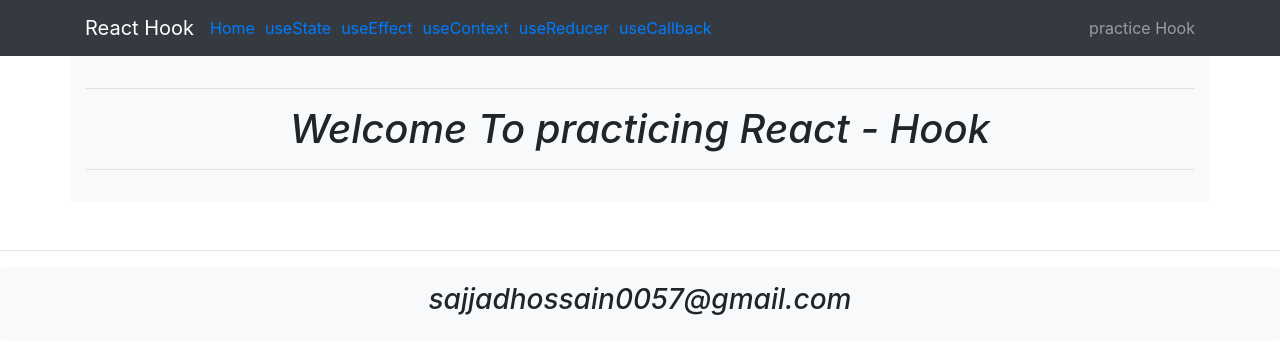
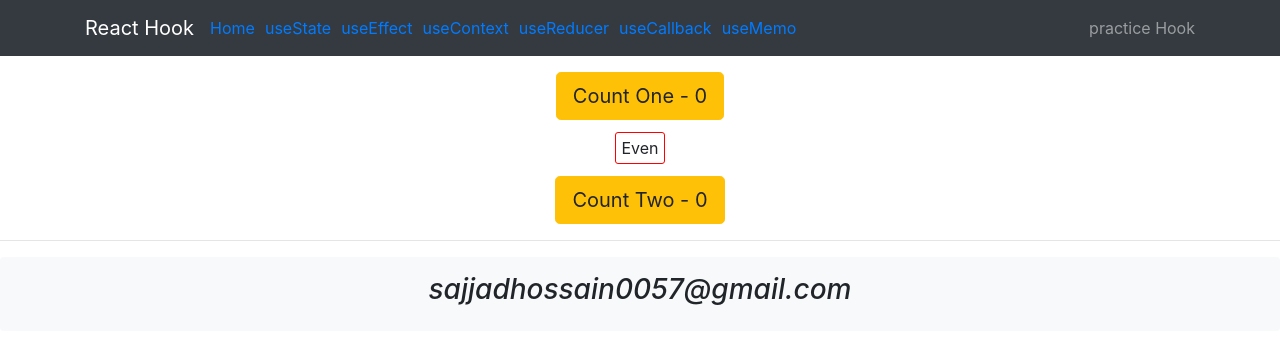
Before and after one commit to sajjad0057/React-Hook, a React (Create React App) app: page /useMemo in a window 1280 px wide. Shown: the top 354 px of the page. Built offline with nearby package versions, Linux system fonts and the light colour scheme.

Commit message:
useMemo Hook

```diff
--- a/src/components/Body/Body.jsx
+++ b/src/components/Body/Body.jsx
@@ -6,6 +6,7 @@ import UseContext from "./useContext/UseContext";
 import UseReducer from "./useReducer/UseReducer";
 import Welcome from "./Welcome";
 import UseCallback from "./useCallback/UseCallback";
+import UseMemo from "./useMemo/UseMemo";
 
 
 const Body = () => {
@@ -18,6 +19,7 @@ const Body = () => {
           <Route path="/useContext" exact component={UseContext}/>
           <Route path="/useReducer" exact component={UseReducer}/>
           <Route path ="/useCallback" exact component={UseCallback}/>
+          <Route path ="/useMemo" exact component={UseMemo}/>
           <Route path="/" component={Welcome}/>
 
 
--- /dev/null
+++ b/src/components/Body/useMemo/UseMemo.jsx
@@ -0,0 +1,36 @@
+
+import React, { useState, useMemo } from 'react'
+
+const UseMemo=()=> {
+	const [counterOne, setCounterOne] = useState(0)
+	const [counterTwo, setCounterTwo] = useState(0)
+
+	const incrementOne = () => {
+		setCounterOne(counterOne + 1)
+	}
+
+	const incrementTwo = () => {
+		setCounterTwo(counterTwo + 1)
+  }
+
+  const isEven = useMemo(() => {
+    let i = 0
+    while (i <  2000000000) i++
+    return counterOne % 2 === 0
+  }, [counterOne])
+
+	return (
+		<div>
+			<div>
+        <button onClick={incrementOne} className="btn btn-warning btn-lg mb-3 mt-3">Count One - {counterOne}</button>
+        <br/>
+        <span style={{border:"1px solid red",padding:"5px",borderRadius:"3px"}}>{isEven ? 'Even' : 'Odd'}</span>
+			</div>
+			<div>
+        <button onClick={incrementTwo} className="btn btn-warning btn-lg mt-3">Count Two - {counterTwo}</button>
+			</div>
+		</div>
+	)
+}
+
+export default UseMemo
--- a/src/components/Header/Navigation.jsx
+++ b/src/components/Header/Navigation.jsx
@@ -41,6 +41,9 @@ const Navigation= (props) => {
             <NavItem style={{marginRight:"10px"}}>
               <NavLink exact to="/useCallback" className="NavLink">useCallback</NavLink>
             </NavItem>
+            <NavItem style={{marginRight:"10px"}}>
+              <NavLink exact to="/useMemo" className="NavLink">useMemo</NavLink>
+            </NavItem>
           </Nav>
         <NavbarText>practice Hook</NavbarText>
         </Collapse>
```
Also changed, not shown: 2 other files (tests, documents, lock files or other folders).
